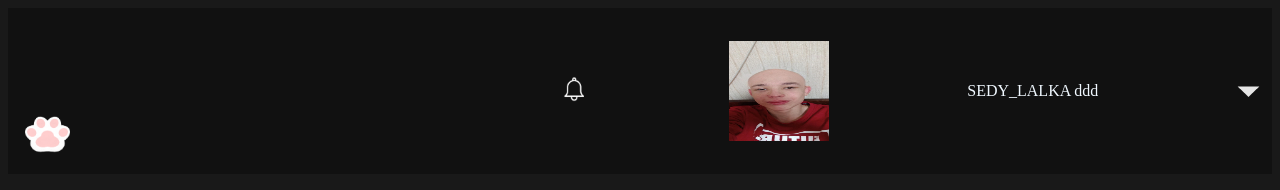
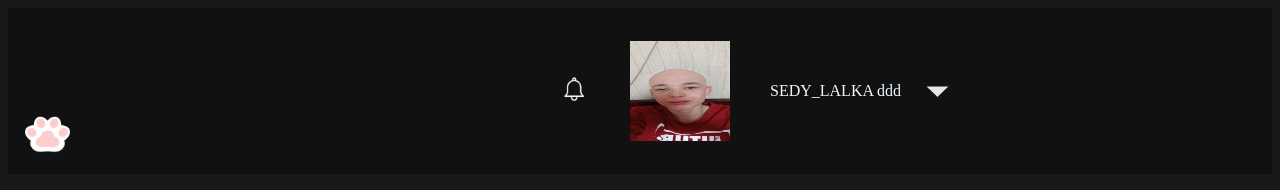
Before and after one commit to SEDYY/web, a plain HTML site: page profile.html in a window 1280 px wide. Drawn offline with Linux system fonts and the light colour scheme.

Commit message:
настроили нормально блять верхнее меню (шапку) урааааа

```diff
--- a/profile.css
+++ b/profile.css
@@ -21,7 +21,6 @@ html {
     height: 150px;
     position: absolute;
     display: flex;
-    justify-content: space-between;
     margin: 0 auto;
     align-items: center;
 
@@ -63,7 +62,7 @@ html {
 .headerAva {
     width: 100px;
     height: 100px;
-
+    padding:40px;
 }
 
 .headerNick p {
@@ -77,3 +76,7 @@ html {
     width: fit-content;
     height: fit-content;
 }
+.avaArrow {
+
+    padding:25px;
+}
--- a/profile.html
+++ b/profile.html
@@ -23,9 +23,11 @@
                     <p>SEDY_LALKA ddd</p>
                 </div>
 
-                <img src="images/arrow.png"></img>
+                <img class="avaArrow" src="images/arrow.png"></img>
 
             </div>
+
+
     </header>
 </body>
 </html>
```
